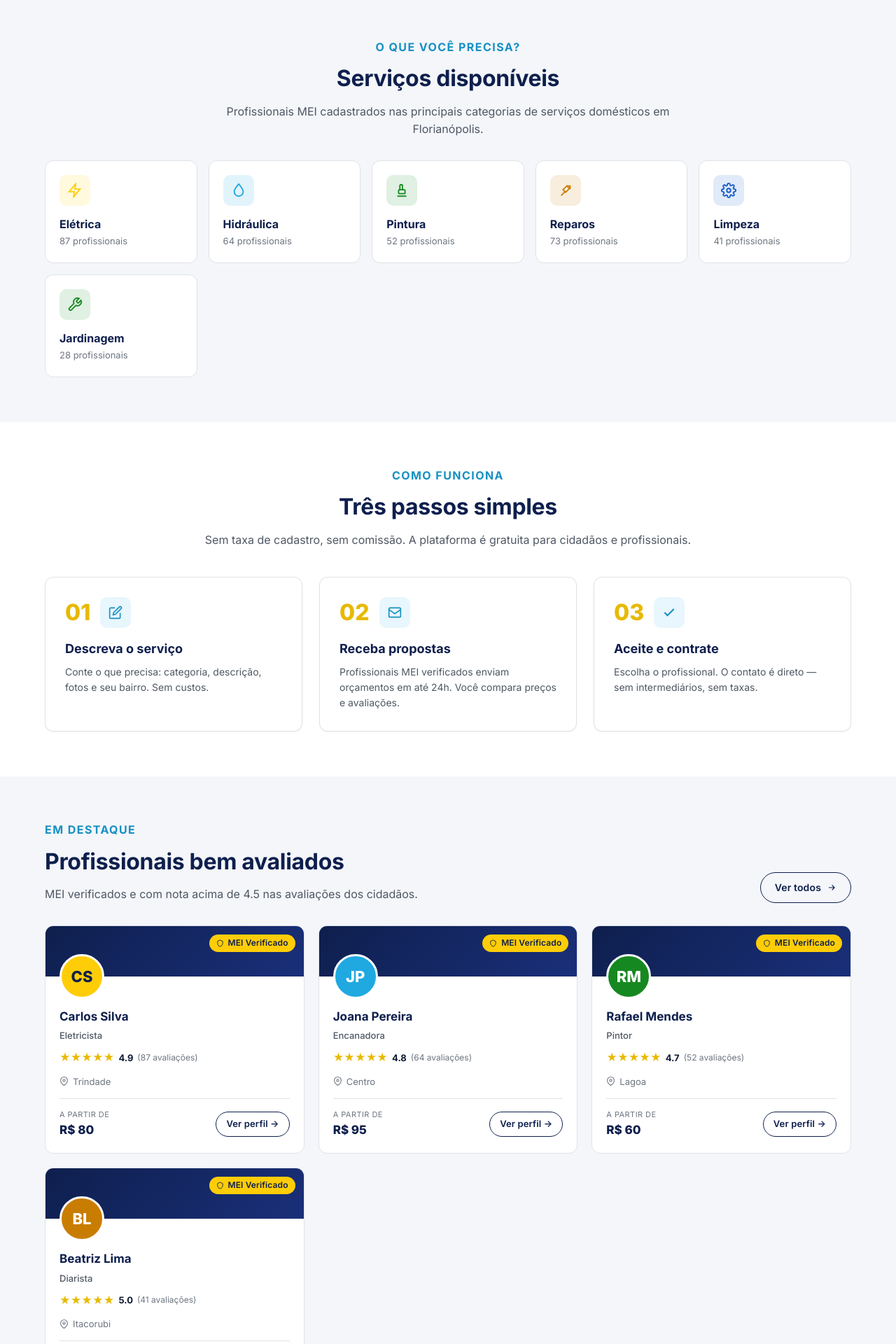
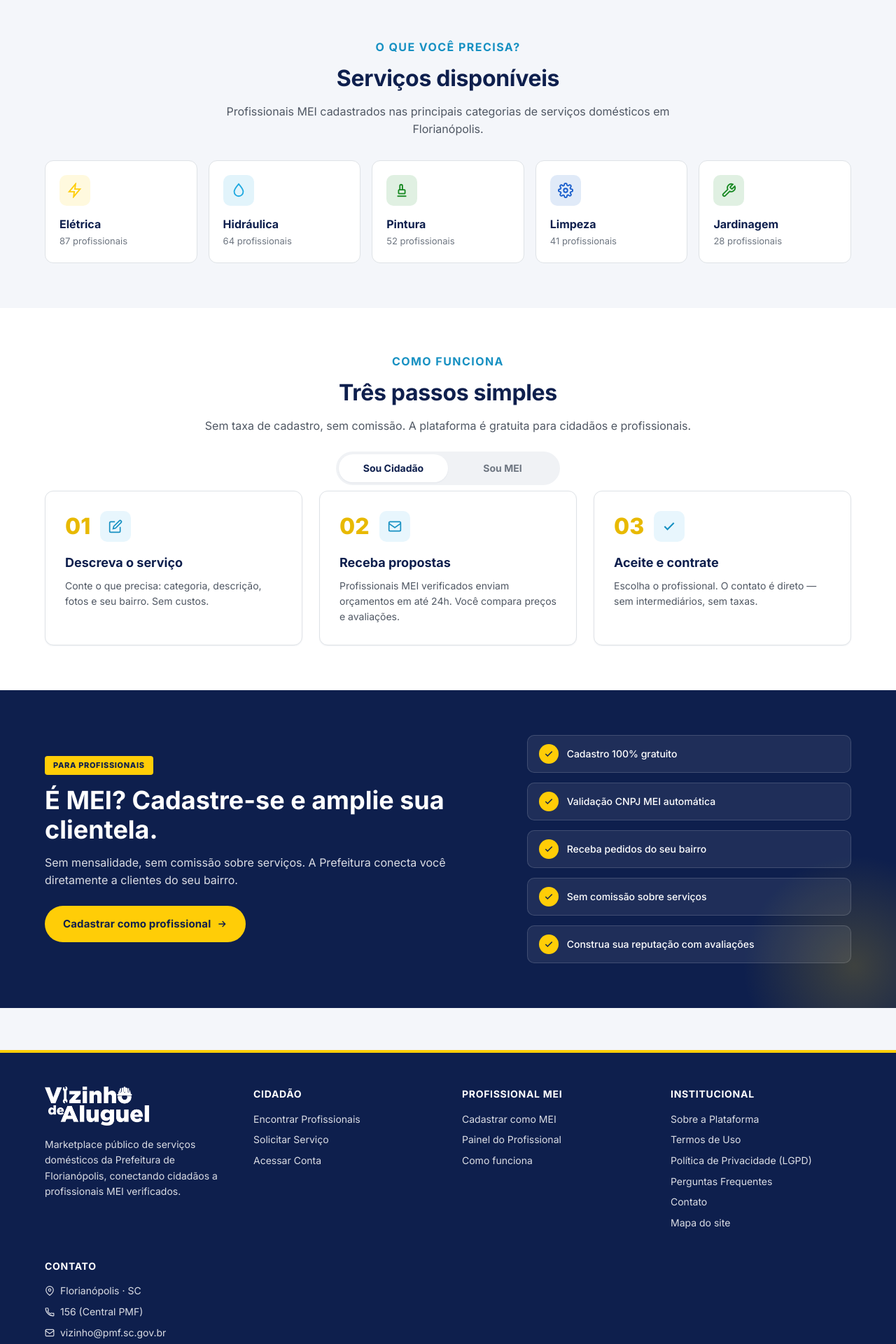
Before and after one commit to AutojunUFSC/Vizinho-de-aluguel, a Django app: page / in a window 1280 px wide. Shown: the part 819-2739 px from the top of the page at 70% size. Run offline with Django 5.2, Linux system fonts and the light colour scheme.

Commit message:
feat: toggle Cidadão/MEI em "Como funciona" e limpeza da home
- adiciona seletor Cidadão/MEI que alterna os 3 passos na seção
  "Como funciona", com fluxo próprio para o profissional MEI
- remove a seção "Profissionais bem avaliados" (cards demo)
- remove o card "Reparos" das categorias para caberem em uma linha

Co-Authored-By: Claude Opus 4.8 <noreply@anthropic.com>

```diff
--- a/templates/ui/home.html
+++ b/templates/ui/home.html
@@ -139,15 +139,6 @@
             <div class="count">52 profissionais</div>
           </div>
         </a>
-        <a href="{% url 'servicos' %}?cat=reparos" class="service-cat-card">
-          <span class="service-cat-icon cat-reparos">
-            <svg width="22" height="22" viewBox="0 0 24 24" fill="none" stroke="currentColor" stroke-width="2"><path d="M14 5 9 10l-1 1 4 4 1-1 5-5z"/><path d="m12 13-7 7"/><path d="M14 5h5v5"/></svg>
-          </span>
-          <div>
-            <div class="name">Reparos</div>
-            <div class="count">73 profissionais</div>
-          </div>
-        </a>
         <a href="{% url 'servicos' %}?cat=limpeza" class="service-cat-card">
           <span class="service-cat-icon cat-limpeza">
             <svg width="22" height="22" viewBox="0 0 24 24" fill="none" stroke="currentColor" stroke-width="2"><circle cx="12" cy="12" r="3"/><path d="M19.4 15a1.7 1.7 0 0 0 .3 1.8l.1.1a2 2 0 1 1-2.8 2.8l-.1-.1a1.7 1.7 0 0 0-1.8-.3 1.7 1.7 0 0 0-1 1.5V21a2 2 0 0 1-4 0v-.1A1.7 1.7 0 0 0 9 19.4a1.7 1.7 0 0 0-1.8.3l-.1.1a2 2 0 1 1-2.8-2.8l.1-.1a1.7 1.7 0 0 0 .3-1.8 1.7 1.7 0 0 0-1.5-1H3a2 2 0 0 1 0-4h.1A1.7 1.7 0 0 0 4.6 9a1.7 1.7 0 0 0-.3-1.8l-.1-.1a2 2 0 1 1 2.8-2.8l.1.1a1.7 1.7 0 0 0 1.8.3H9a1.7 1.7 0 0 0 1-1.5V3a2 2 0 0 1 4 0v.1a1.7 1.7 0 0 0 1 1.5 1.7 1.7 0 0 0 1.8-.3l.1-.1a2 2 0 1 1 2.8 2.8l-.1.1a1.7 1.7 0 0 0-.3 1.8V9a1.7 1.7 0 0 0 1.5 1H21a2 2 0 0 1 0 4h-.1a1.7 1.7 0 0 0-1.5 1z"/></svg>
@@ -179,7 +170,13 @@
         <p>Sem taxa de cadastro, sem comissão. A plataforma é gratuita para cidadãos e profissionais.</p>
       </div>
 
-      <div class="grid-howit" style="margin-top:40px;">
+      <div class="auth-toggle" id="howit-toggle" style="max-width:320px; margin:24px auto 0;">
+        <button type="button" class="auth-toggle-btn is-active" data-howit="cidadao">Sou Cidadão</button>
+        <button type="button" class="auth-toggle-btn" data-howit="mei">Sou MEI</button>
+      </div>
+
+      {# ----- Passos: Cidadão ----- #}
+      <div class="grid-howit" data-howit-pane="cidadao" style="margin-top:8px;">
         <div class="howit-card">
           <div class="howit-card-head">
             <span class="howit-num">01</span>
@@ -213,145 +210,41 @@
           <p>Escolha o profissional. O contato é direto — sem intermediários, sem taxas.</p>
         </div>
       </div>
-    </div>
-  </section>
 
-  {# ===================== PROFISSIONAIS ===================== #}
-  <section class="section-pad section-bg-page">
-    <div class="container">
-      <div style="display:flex; justify-content:space-between; align-items:flex-end; flex-wrap:wrap; gap:16px; margin-bottom:32px;">
-        <div class="section-head is-left">
-          <div class="kicker">Em destaque</div>
-          <h2>Profissionais bem avaliados</h2>
-          <p>MEI verificados e com nota acima de 4.5 nas avaliações dos cidadãos.</p>
-        </div>
-        <a href="{% url 'servicos' %}" class="btn btn-secondary">
-          Ver todos
-          <svg width="14" height="14" viewBox="0 0 24 24" fill="none" stroke="currentColor" stroke-width="2"><path d="M5 12h14M13 6l6 6-6 6"/></svg>
-        </a>
-      </div>
-
-      <div class="grid-pros">
-        {# Cards demo — substituir por loop {% for pro in destaque_pros %} quando a view fornecer dados #}
-        <article class="pro-card">
-          <div class="pro-card-banner">
-            <span class="status-badge badge-yellow verified-badge">
-              <svg width="11" height="11" viewBox="0 0 24 24" fill="none" stroke="currentColor" stroke-width="2"><path d="M12 2 4 6v6c0 5 3.5 9 8 10 4.5-1 8-5 8-10V6l-8-4z"/></svg>
-              MEI Verificado
+      {# ----- Passos: MEI ----- #}
+      <div class="grid-howit" data-howit-pane="mei" style="margin-top:8px; display:none;">
+        <div class="howit-card">
+          <div class="howit-card-head">
+            <span class="howit-num">01</span>
+            <span class="howit-icon">
+              <svg width="20" height="20" viewBox="0 0 24 24" fill="none" stroke="currentColor" stroke-width="2"><path d="M12 2 4 6v6c0 5 3.5 9 8 10 4.5-1 8-5 8-10V6l-8-4z"/></svg>
             </span>
           </div>
-          <div class="pro-card-body">
-            <div class="pro-avatar" style="background:#FFCD07; color:#0E1F4D;">CS</div>
-            <h3 class="pro-name">Carlos Silva</h3>
-            <div class="pro-specialty">Eletricista</div>
-            <div class="pro-rating">
-              <span class="stars">★★★★★</span>
-              <span class="score">4.9</span>
-              <span class="count">(87 avaliações)</span>
-            </div>
-            <div class="pro-location">
-              <svg width="13" height="13" viewBox="0 0 24 24" fill="none" stroke="currentColor" stroke-width="2"><path d="M21 10c0 7-9 13-9 13s-9-6-9-13a9 9 0 0 1 18 0z"/><circle cx="12" cy="10" r="3"/></svg>
-              Trindade
-            </div>
-            <div class="pro-card-footer">
-              <div>
-                <div class="pro-price-label">A partir de</div>
-                <div class="pro-price">R$ 80</div>
-              </div>
-              <span class="btn btn-sm btn-secondary" style="pointer-events:none;">Ver perfil →</span>
-            </div>
-          </div>
-        </article>
+          <h3>Cadastre-se como MEI</h3>
+          <p>Crie sua conta e valide seu CNPJ. Aprovação automática em até 24h.</p>
+        </div>
 
-        <article class="pro-card">
-          <div class="pro-card-banner">
-            <span class="status-badge badge-yellow verified-badge">
-              <svg width="11" height="11" viewBox="0 0 24 24" fill="none" stroke="currentColor" stroke-width="2"><path d="M12 2 4 6v6c0 5 3.5 9 8 10 4.5-1 8-5 8-10V6l-8-4z"/></svg>
-              MEI Verificado
+        <div class="howit-card">
+          <div class="howit-card-head">
+            <span class="howit-num">02</span>
+            <span class="howit-icon">
+              <svg width="20" height="20" viewBox="0 0 24 24" fill="none" stroke="currentColor" stroke-width="2"><rect x="2" y="4" width="20" height="16" rx="2"/><path d="m2 7 10 7L22 7"/></svg>
             </span>
           </div>
-          <div class="pro-card-body">
-            <div class="pro-avatar" style="background:#1FA9E0;">JP</div>
-            <h3 class="pro-name">Joana Pereira</h3>
-            <div class="pro-specialty">Encanadora</div>
-            <div class="pro-rating">
-              <span class="stars">★★★★★</span>
-              <span class="score">4.8</span>
-              <span class="count">(64 avaliações)</span>
-            </div>
-            <div class="pro-location">
-              <svg width="13" height="13" viewBox="0 0 24 24" fill="none" stroke="currentColor" stroke-width="2"><path d="M21 10c0 7-9 13-9 13s-9-6-9-13a9 9 0 0 1 18 0z"/><circle cx="12" cy="10" r="3"/></svg>
-              Centro
-            </div>
-            <div class="pro-card-footer">
-              <div>
-                <div class="pro-price-label">A partir de</div>
-                <div class="pro-price">R$ 95</div>
-              </div>
-              <span class="btn btn-sm btn-secondary" style="pointer-events:none;">Ver perfil →</span>
-            </div>
-          </div>
-        </article>
+          <h3>Receba solicitações</h3>
+          <p>Veja pedidos do seu bairro e envie orçamentos com preço e prazo.</p>
+        </div>
 
-        <article class="pro-card">
-          <div class="pro-card-banner">
-            <span class="status-badge badge-yellow verified-badge">
-              <svg width="11" height="11" viewBox="0 0 24 24" fill="none" stroke="currentColor" stroke-width="2"><path d="M12 2 4 6v6c0 5 3.5 9 8 10 4.5-1 8-5 8-10V6l-8-4z"/></svg>
-              MEI Verificado
+        <div class="howit-card">
+          <div class="howit-card-head">
+            <span class="howit-num">03</span>
+            <span class="howit-icon">
+              <svg width="20" height="20" viewBox="0 0 24 24" fill="none" stroke="currentColor" stroke-width="2.5"><path d="M20 6 9 17l-5-5"/></svg>
             </span>
           </div>
-          <div class="pro-card-body">
-            <div class="pro-avatar" style="background:#168821;">RM</div>
-            <h3 class="pro-name">Rafael Mendes</h3>
-            <div class="pro-specialty">Pintor</div>
-            <div class="pro-rating">
-              <span class="stars">★★★★★</span>
-              <span class="score">4.7</span>
-              <span class="count">(52 avaliações)</span>
-            </div>
-            <div class="pro-location">
-              <svg width="13" height="13" viewBox="0 0 24 24" fill="none" stroke="currentColor" stroke-width="2"><path d="M21 10c0 7-9 13-9 13s-9-6-9-13a9 9 0 0 1 18 0z"/><circle cx="12" cy="10" r="3"/></svg>
-              Lagoa
-            </div>
-            <div class="pro-card-footer">
-              <div>
-                <div class="pro-price-label">A partir de</div>
-                <div class="pro-price">R$ 60</div>
-              </div>
-              <span class="btn btn-sm btn-secondary" style="pointer-events:none;">Ver perfil →</span>
-            </div>
-          </div>
-        </article>
-
-        <article class="pro-card">
-          <div class="pro-card-banner">
-            <span class="status-badge badge-yellow verified-badge">
-              <svg width="11" height="11" viewBox="0 0 24 24" fill="none" stroke="currentColor" stroke-width="2"><path d="M12 2 4 6v6c0 5 3.5 9 8 10 4.5-1 8-5 8-10V6l-8-4z"/></svg>
-              MEI Verificado
-            </span>
-          </div>
-          <div class="pro-card-body">
-            <div class="pro-avatar" style="background:#C97D00;">BL</div>
-            <h3 class="pro-name">Beatriz Lima</h3>
-            <div class="pro-specialty">Diarista</div>
-            <div class="pro-rating">
-              <span class="stars">★★★★★</span>
-              <span class="score">5.0</span>
-              <span class="count">(41 avaliações)</span>
-            </div>
-            <div class="pro-location">
-              <svg width="13" height="13" viewBox="0 0 24 24" fill="none" stroke="currentColor" stroke-width="2"><path d="M21 10c0 7-9 13-9 13s-9-6-9-13a9 9 0 0 1 18 0z"/><circle cx="12" cy="10" r="3"/></svg>
-              Itacorubi
-            </div>
-            <div class="pro-card-footer">
-              <div>
-                <div class="pro-price-label">A partir de</div>
-                <div class="pro-price">R$ 120</div>
-              </div>
-              <span class="btn btn-sm btn-secondary" style="pointer-events:none;">Ver perfil →</span>
-            </div>
-          </div>
-        </article>
+          <h3>Feche negócio</h3>
+          <p>O cliente aceita sua proposta. Contato direto, sem comissão sobre o serviço.</p>
+        </div>
       </div>
     </div>
   </section>
@@ -382,3 +275,23 @@
 
 </main>
 {% endblock %}
+
+{% block extra_scripts %}
+<script>
+  (function () {
+    var toggle = document.getElementById('howit-toggle');
+    if (!toggle) return;
+    var buttons = toggle.querySelectorAll('.auth-toggle-btn[data-howit]');
+    var panes = document.querySelectorAll('[data-howit-pane]');
+    buttons.forEach(function (btn) {
+      btn.addEventListener('click', function () {
+        var target = btn.dataset.howit;
+        buttons.forEach(function (b) { b.classList.toggle('is-active', b === btn); });
+        panes.forEach(function (p) {
+          p.style.display = (p.dataset.howitPane === target) ? '' : 'none';
+        });
+      });
+    });
+  })();
+</script>
+{% endblock %}
```
